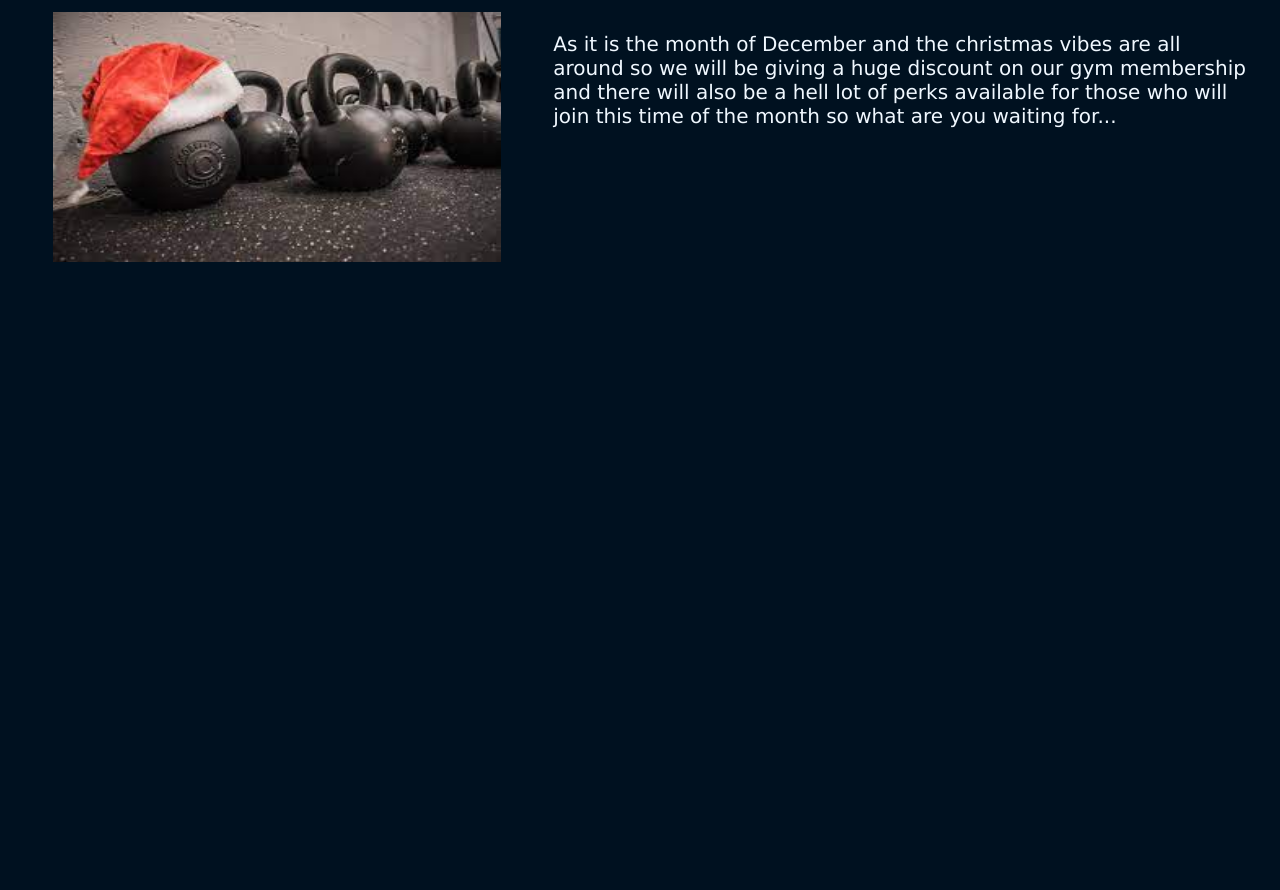
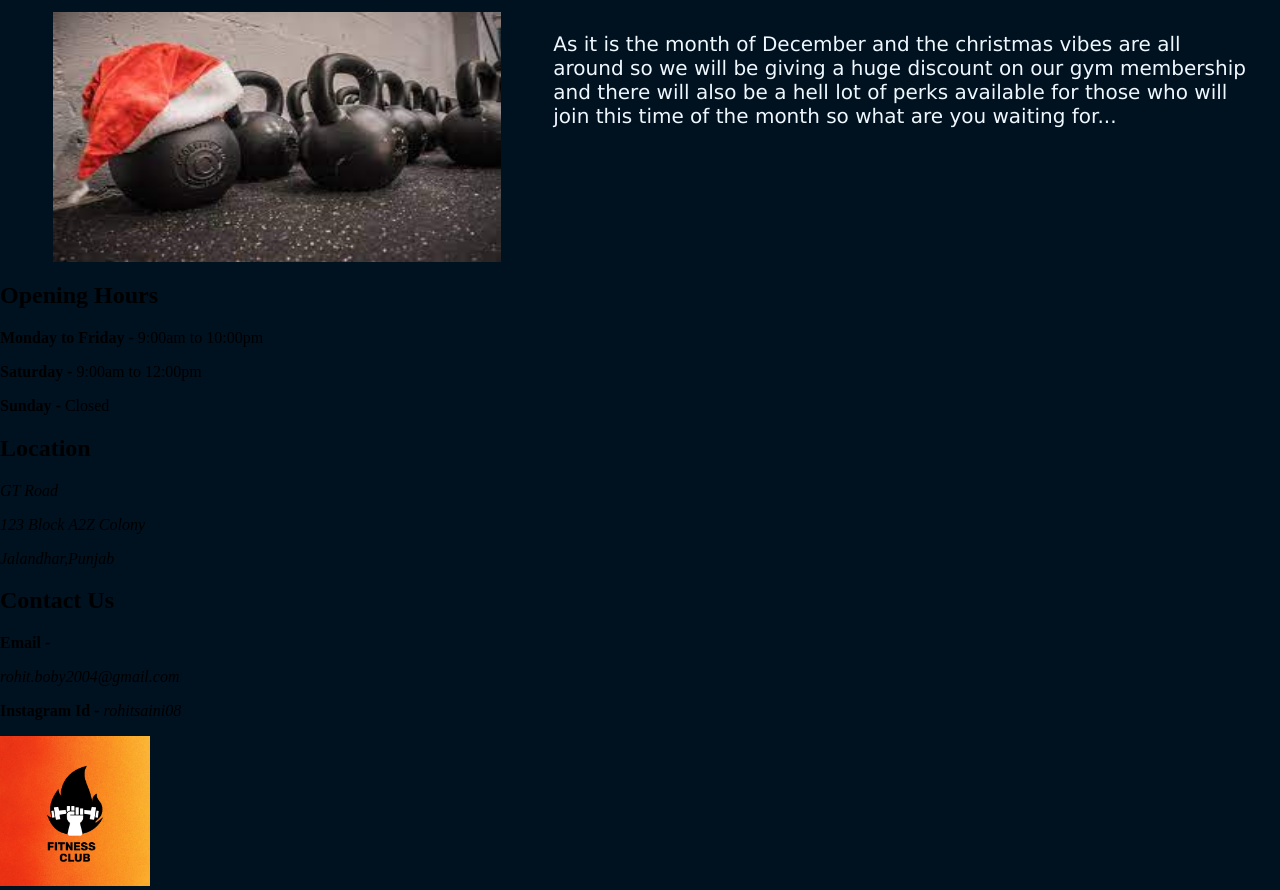
Before and after one commit to RohitS2004/Brute-Force_KOC11_CipherSchools, a plain HTML site: page index.html in a window 1280 px wide. Shown: the part 1251-2141 px from the top of the page. Before the commit the page ends 1517 px from the top, so only its background shows below. Drawn offline with Linux system fonts and the light colour scheme.

Commit message:
Updated the footer

```diff
--- a/index.html
+++ b/index.html
@@ -64,6 +64,29 @@
                 As it is the month of December and the christmas vibes are all around so we will be giving a huge discount on our gym membership and there will also be a hell lot of perks available for those who will join this time of the month so what are you waiting for...</p>
             </section>
         </div>
+        <footer class="footer">
+            <div class="openingHours">
+                <h2>Opening Hours</h2>
+                <p><strong>Monday to Friday - </strong> 9:00am to 10:00pm</p>
+                <p><strong>Saturday -</strong> 9:00am to 12:00pm</p>
+                <p><strong>Sunday -</strong> Closed</p>
+
+            </div>
+            <div class="locations">
+                <h2>Location</h2>
+                <p><em>GT Road</em></p>
+                <p><em>123 Block A2Z Colony</em></p>
+                <p><em>Jalandhar,Punjab</em></p>
+                </p>
+            </div>
+            <div class="contactUs">
+                <h2>Contact Us</h2>
+                <p><strong>Email -</strong> </p>
+                <p><em>rohit.boby2004@gmail.com</em></p>
+                <p><strong>Instagram Id -</strong> <em>rohitsaini08</em></p>
+                <img src="Logo 500x500 px.png" alt="Fitness Club">
+            </div>
+        </footer>
     </section>
 </body>
 </html>
```
